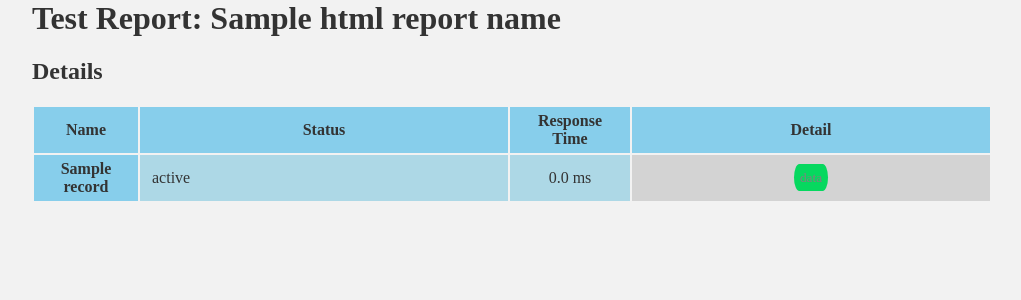
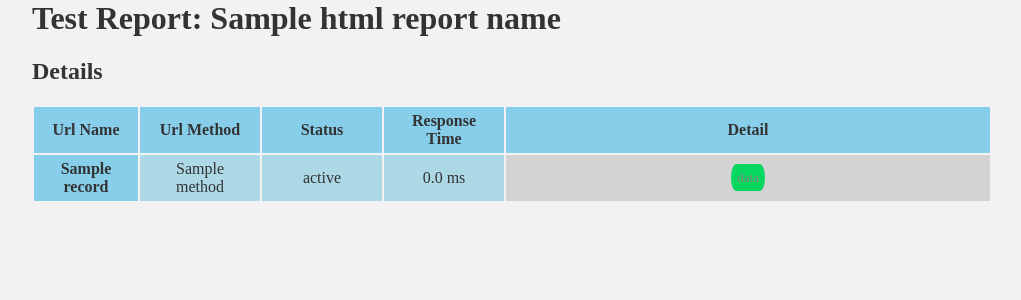
Before and after one commit to xinxi1990/mitmfuzz, a Python web app: template proxy/templates/template.html in a window 1280 px wide. Shown: the top 300 px of the page, without its empty margins (128-1149 px from the left). Run offline with Jinja, Linux system fonts and the light colour scheme; the template is opened without the code that fills it: most values are stand-ins (such as "Sample title", 1, 10 or a date in 2020).

Commit message:
报告模板中字体 居中和增加url是get请求还是post请求

```diff
--- a/proxy/templates/template.html
+++ b/proxy/templates/template.html
@@ -133,7 +133,8 @@
   <h2>Details</h2>
   <table id="details">
     <tr>
-      <th>Name</th>
+      <th>Url Name</th>
+      <th>Url Method</th>
       <th>Status</th>
       <th>Response Time</th>
       <th>Detail</th>
@@ -141,7 +142,8 @@
     {% for record in records %}
       <tr>
         <th class="{{record.name}}" style="width:5em;">{{record.name}}</td>
-        <td>{{record.status}}</td>
+        <td style="text-align:center;width:6em;">{{record.method}}</td>
+        <td style="text-align:center;width:6em;">{{record.status}}</td>
         <td style="text-align:center;width:6em;">{{ '%0.1f'| format(record.response_time_ms|float) }} ms</td>
         <td class="detail">
             <a class="button" href="#popup_log_{{loop.index}}">data</a>
```
